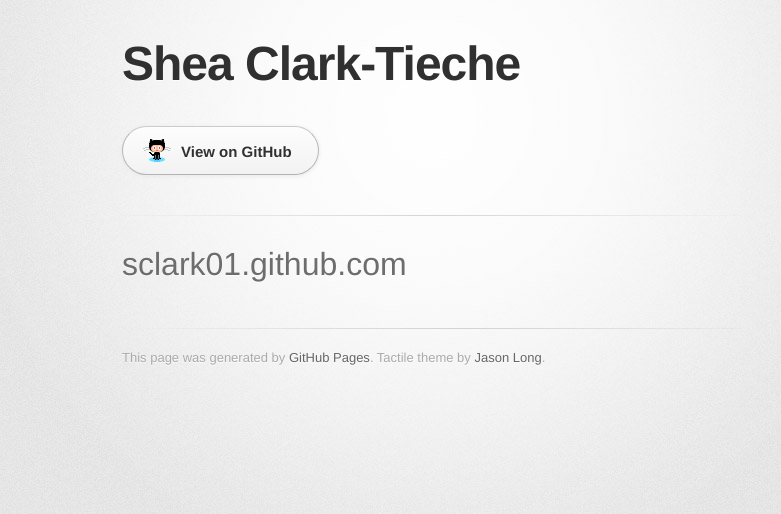
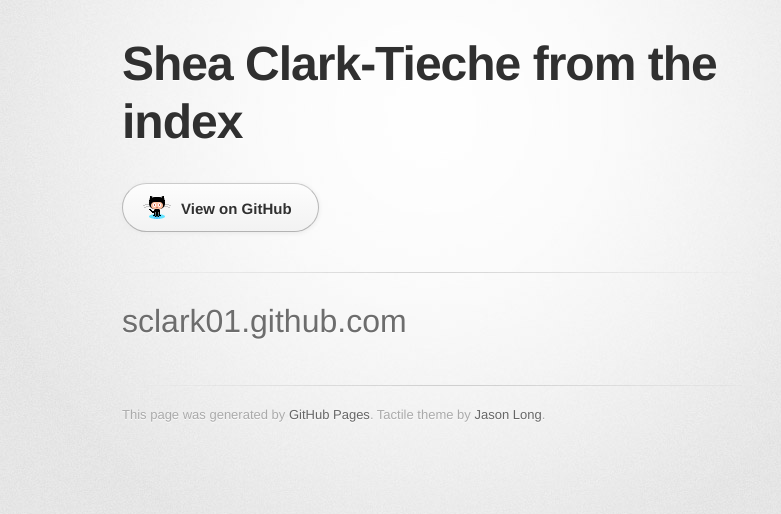
Before and after one commit to sclark01/sclark01.github.com, a plain HTML site: page index.html in a window 1280 px wide. Shown: the whole page, without its empty margins (208-989 px from the left). Drawn offline with Linux system fonts and the light colour scheme; a web font is replaced by a local one.

Commit message:
Update index.html

```diff
--- a/index.html
+++ b/index.html
@@ -18,7 +18,7 @@
       <div class="inner">
 
         <header>
-          <h1>Shea Clark-Tieche</h1>
+          <h1>Shea Clark-Tieche from the index</h1>
           <h2></h2>
         </header>
 
```
